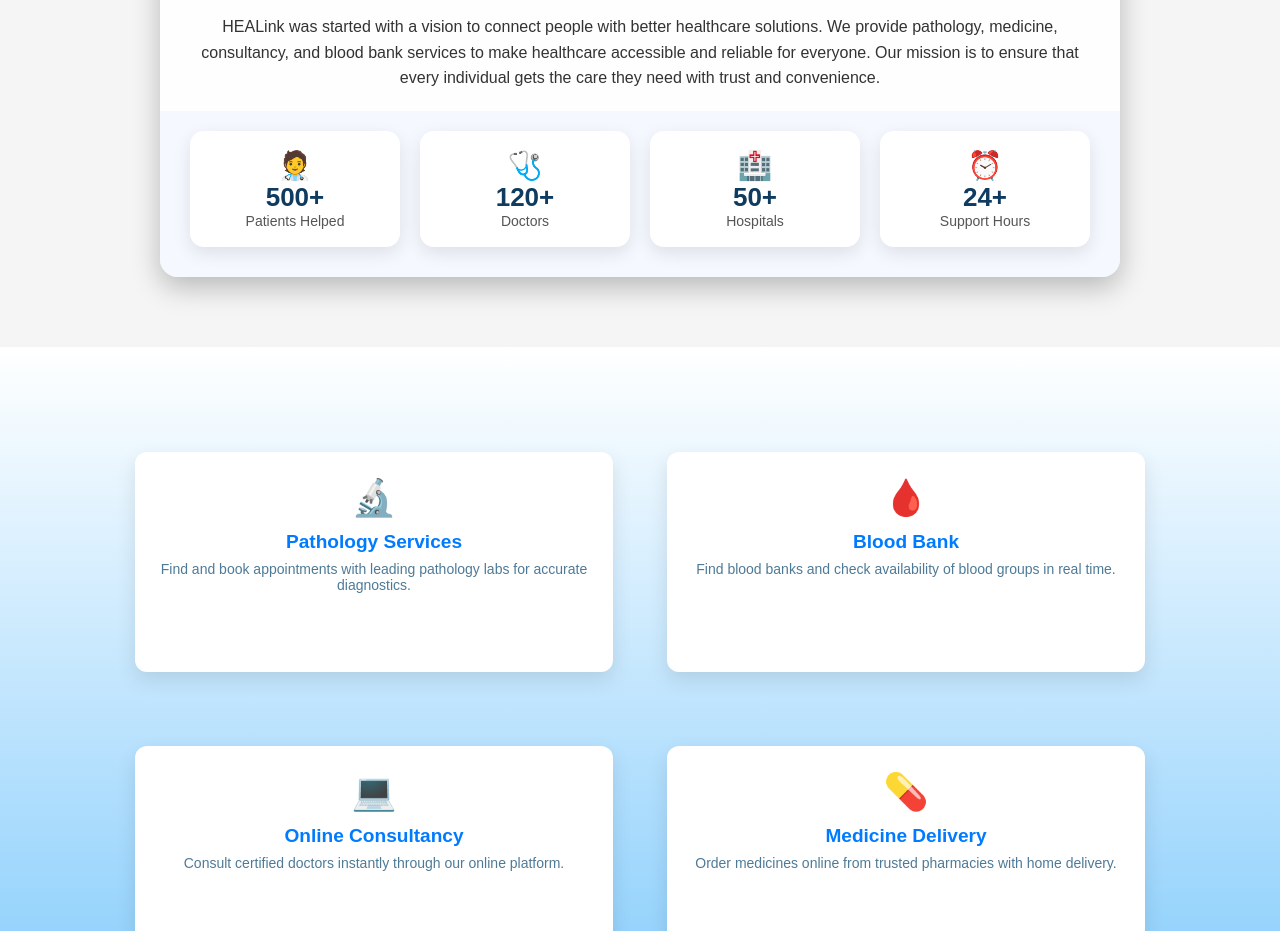
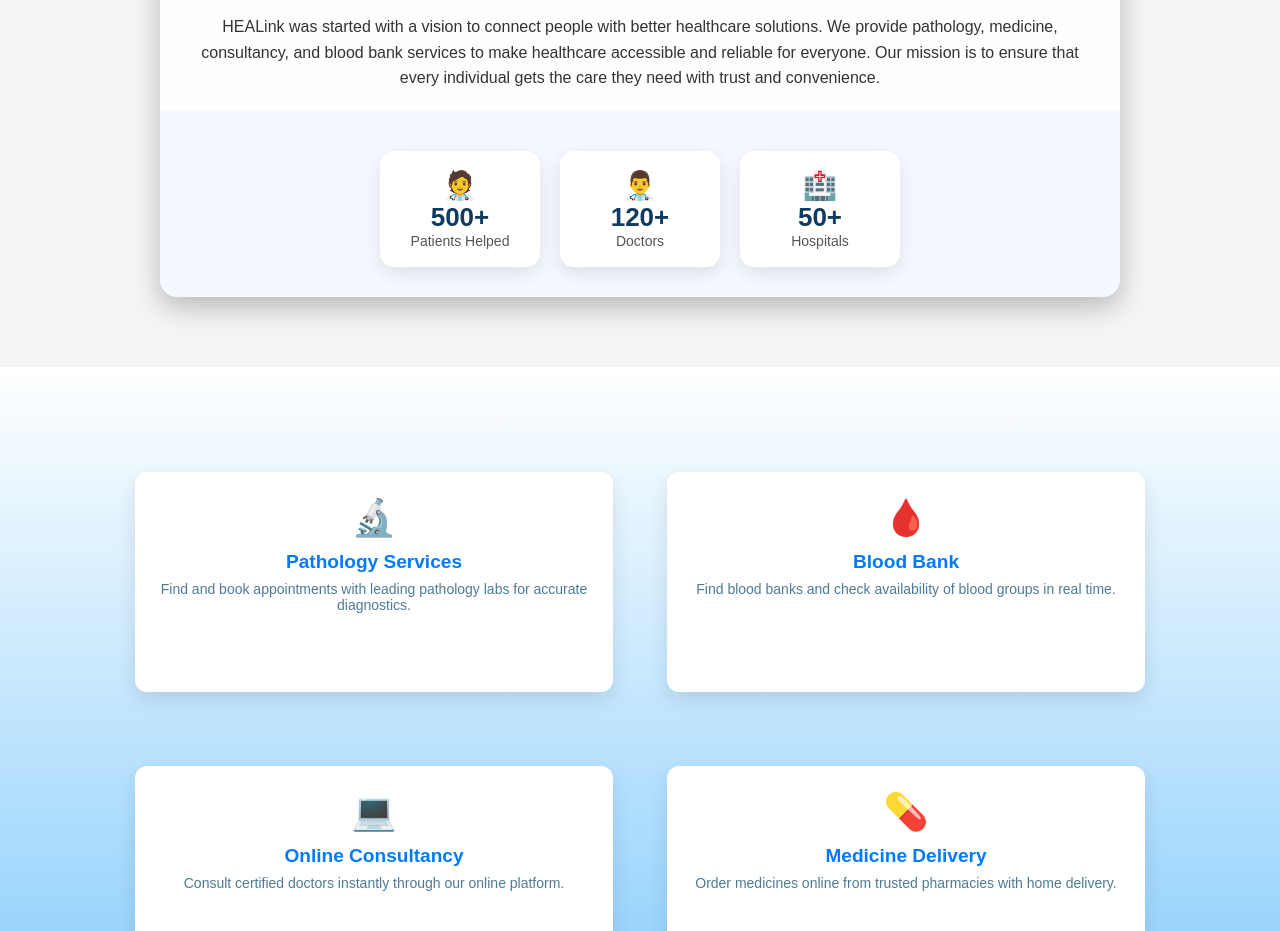
Before and after one commit to Jaswan30/healink, a React (Create React App) app in the folder frontend/: page / in a window 1280 px wide. Shown: the part 1140-2071 px from the top of the page. Built offline with nearby package versions, Linux system fonts and the light colour scheme; no server answers.

Commit message:
use counter component

```diff
--- a/frontend/src/components/About.js
+++ b/frontend/src/components/About.js
@@ -127,10 +127,11 @@
           background: "#f5f9ff",
         }}
       >
-        <Counter end={500} label="Patients Helped" icon="🧑‍⚕️" />
-        <Counter end={120} label="Doctors" icon="🩺" />
-        <Counter end={50} label="Hospitals" icon="🏥" />
-        <Counter end={24} label="Support Hours" icon="⏰" />
+        <div style={{ display: "flex", gap: 20, marginTop: 20 }}>
+  <Counter end={500} label="Patients Helped" icon="🧑‍⚕️" />
+  <Counter end={120} label="Doctors" icon="👨‍⚕️" />
+  <Counter end={50} label="Hospitals" icon="🏥" />
+</div>
       </div>
     </section>
   );
```
